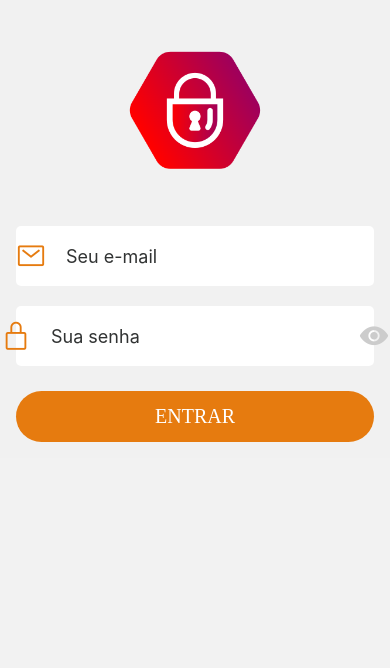
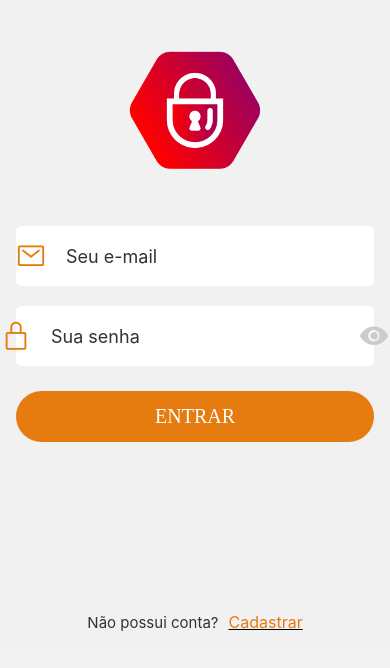
Before and after one commit to Gabriel-pagnan/vendas_app, a React Native app: screen / in a window 390 px wide. Shown: the top 668 px of the page. Built offline with nearby package versions, Linux system fonts and the light colour scheme.

Commit message:
fix: fix keyboard in home and login page

```diff
--- a/src/modules/auth/login/screens/login.styles.ts
+++ b/src/modules/auth/login/screens/login.styles.ts
@@ -23,10 +23,7 @@ export const ContainerRegister = styled.View`
     align-items: center;
     flex-direction: row;
     justify-content: center;
-    position: absolute;
-    bottom: 0;
-    margin-bottom: 20px;
-    z-index: -1;
+    margin-top: 170px;
 `;
 
 export const BtnRegister = styled.Pressable`
--- a/src/modules/auth/register/components/AppIntoSlider.tsx
+++ b/src/modules/auth/register/components/AppIntoSlider.tsx
@@ -34,12 +34,13 @@ const AppIntoSlider = () => {
                                 size={26}
                                 colorIcon="#E67B0F" />
                             <Input
+                                leftIcon
+                                size={26}
+                                icon="mail-outline"
+                                placeholder="Seu Email"
                                 value={createUser.email}
+                                keyboardType="email-address"
                                 onChange={(e) => handleChange(e, 'email')}
-                                placeholder="Seu Email"
-                                leftIcon
-                                icon="mail-outline"
-                                size={26}
                                 colorIcon="#E67B0F" />
                         </>
                     ),
@@ -50,22 +51,24 @@ const AppIntoSlider = () => {
                     render: (
                         <>
                             <Input
+                                leftIcon
+                                size={26}
                                 type="cel-phone"
+                                icon="call-outline"
                                 value={createUser.phone}
+                                keyboardType="number-pad"
+                                placeholder="Seu telefone"
                                 onChange={(e) => handleChange(e, 'phone')}
-                                placeholder="Seu telefone"
-                                leftIcon
-                                icon="call-outline"
-                                size={26}
                                 colorIcon="#E67B0F" />
                             <Input
+                                leftIcon
+                                size={26}
                                 type="cpf"
                                 value={createUser.cpf}
+                                placeholder="Seu CPF"
+                                icon="wallet-outline"
+                                keyboardType="number-pad"
                                 onChange={(e) => handleChange(e, 'cpf')}
-                                placeholder="Seu CPF"
-                                leftIcon
-                                icon="wallet-outline"
-                                size={26}
                                 colorIcon="#E67B0F" />
                         </>
                     ),
--- a/src/modules/auth/register/screens/register.styles.ts
+++ b/src/modules/auth/register/screens/register.styles.ts
@@ -21,10 +21,7 @@ export const ContainerLogin = styled.View`
     align-items: center;
     flex-direction: row;
     justify-content: center;
-    position: absolute;
-    bottom: 0;
-    margin-bottom: 20px;
-    z-index: 1;
+    margin-bottom: 15px;
 `;
 
 export const BtnLogin = styled.Pressable`
--- a/src/modules/product/screens/Search.tsx
+++ b/src/modules/product/screens/Search.tsx
@@ -21,7 +21,7 @@ const Search = () => {
             </Header>
             <ContainerSearchProducts>
                 {searchProducts && searchProducts.data && (
-                    <ScrollView onScroll={handleScroll} showsHorizontalScrollIndicator={false}>
+                    <ScrollView onScroll={handleScroll} showsVerticalScrollIndicator={false}>
                         <SearchProductScrollView>
                             {searchProducts.data.map((product) => (
                                 <Card key={product.id} product={product} />
--- a/src/modules/profile/screens/Profile.tsx
+++ b/src/modules/profile/screens/Profile.tsx
@@ -1,10 +1,14 @@
-import { View, Text } from 'react-native';
+import { View } from 'react-native';
 import React from 'react';
+import Button from '../../../shared/components/buttons/Button';
+import { logout } from '../../../shared/functions/connection/auth';
+import { NavigationProp, ParamListBase, useNavigation } from '@react-navigation/native';
 
 const Profile = () => {
+    const navigate = useNavigation<NavigationProp<ParamListBase>>();
     return (
         <View>
-            <Text>Profile</Text>
+            <Button onPress={() => logout(navigate)} title="logout" color="red" />
         </View>
     );
 };
--- a/src/routes/Navigation.tsx
+++ b/src/routes/Navigation.tsx
@@ -16,7 +16,8 @@ const Navigation = () => {
         <NavigationContainer>
             <Navigator initialRouteName={MenuURL.SPLASH} screenOptions={{ headerShown: false }}>
                 <Screen name={MenuURL.SPLASH} component={Splash} />
-                <Screen name={MenuURL.LOGIN} component={Login} />
+                <Screen name={MenuURL.LOGIN} component={Login} options={{
+                }}/>
                 <Screen name={MenuURL.REGISTER} component={Register} />
                 <Screen name={MenuURL.TAB_ROUTES} component={TabRoutes} />
                 <Screen name={MenuURL.SEARCH_PRODUCT} component={Search} />
--- a/src/routes/TabRoutes.tsx
+++ b/src/routes/TabRoutes.tsx
@@ -16,9 +16,8 @@ export const TabRoutes = () => {
             initialRouteName="Home"
             screenOptions={{
                 headerShown: false,
+                tabBarShowLabel: false,
                 tabBarStyle: {
-                    position: 'absolute',
-                    alignItems: 'center',
                     height: 60,
                     backgroundColor: 'white',
                     borderTopLeftRadius: 30,
@@ -29,10 +28,10 @@ export const TabRoutes = () => {
                 tabBarLabelStyle: {
                     fontSize: 12,
                 },
+                tabBarHideOnKeyboard: true,
             }}>
 
             <Screen name={MenuURL.HOME} component={Home} options={{
-                tabBarShowLabel: false,
                 tabBarIcon: ({ focused }) => (
                     <View>
                         {focused ? (
@@ -44,7 +43,6 @@ export const TabRoutes = () => {
                 ),
             }} />
             <Screen name={MenuURL.CART} component={Cart} options={{
-                tabBarShowLabel: false,
                 tabBarIcon: ({ focused }) => (
                     <View>
                         {focused ? (
@@ -56,7 +54,6 @@ export const TabRoutes = () => {
                 ),
             }} />
             <Screen name={MenuURL.ORDER} component={Order} options={{
-                tabBarShowLabel: false,
                 tabBarIcon: ({ focused }) => (
                     <View>
                         {focused ? (
@@ -68,7 +65,7 @@ export const TabRoutes = () => {
                 ),
             }} />
             <Screen name={MenuURL.PROFILE} component={Profile} options={{
-                tabBarShowLabel: false,
+                headerShown: true,
                 tabBarIcon: ({ focused }) => (
                     <View>
                         {focused ? (
```
